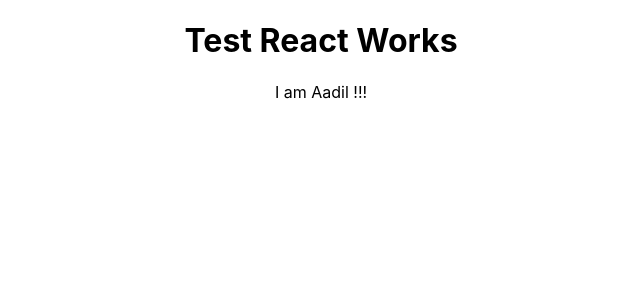
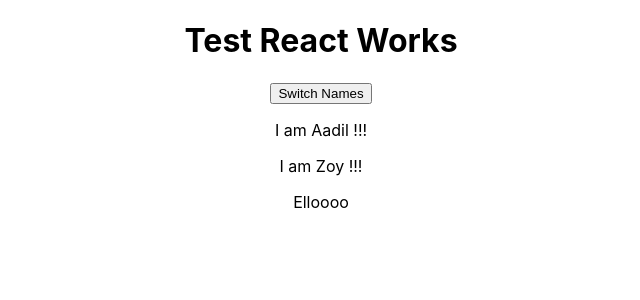
Before and after one commit to Ya-dola/ReactTutorials, a React (Create React App) app: page / in a window 1280 px wide. Shown: the top 300 px of the page, without its empty margins (319-959 px from the left). Built offline with nearby package versions, Linux system fonts and the light colour scheme.

Commit message:
Added States for Person

```diff
--- a/src/App.js
+++ b/src/App.js
@@ -3,11 +3,22 @@
 import Person from "./Person/Person";
 
 class App extends Component {
+  state = {
+    persons: [{ name: "Aadil" }, { name: "Zoy" }]
+  };
+
+  swtichNamesHandler = () => {
+    console.log("Button Clicked !");
+    this.setState({ persons: [{ name: "Dola" }, { name: "Zoy" }] });
+  };
+
   render() {
     return (
       <div className="App">
         <h1>Test React Works</h1>
-        <Person name = "Aadil" />
+        <button onClick={this.swtichNamesHandler}>Switch Names</button>
+        <Person name={this.state.persons[0].name} />
+        <Person name={this.state.persons[1].name}>Elloooo</Person>
       </div>
     );
   }
--- a/src/Person/Person.js
+++ b/src/Person/Person.js
@@ -1,7 +1,12 @@
 import React from "react";
 
 const person = props => {
-  return <p>I am {props.name} !!!</p>;
+  return (
+    <div>
+      <p>I am {props.name} !!!</p>
+      <p>{props.children}</p>
+    </div>
+  );
 };
 
 export default person;
```
